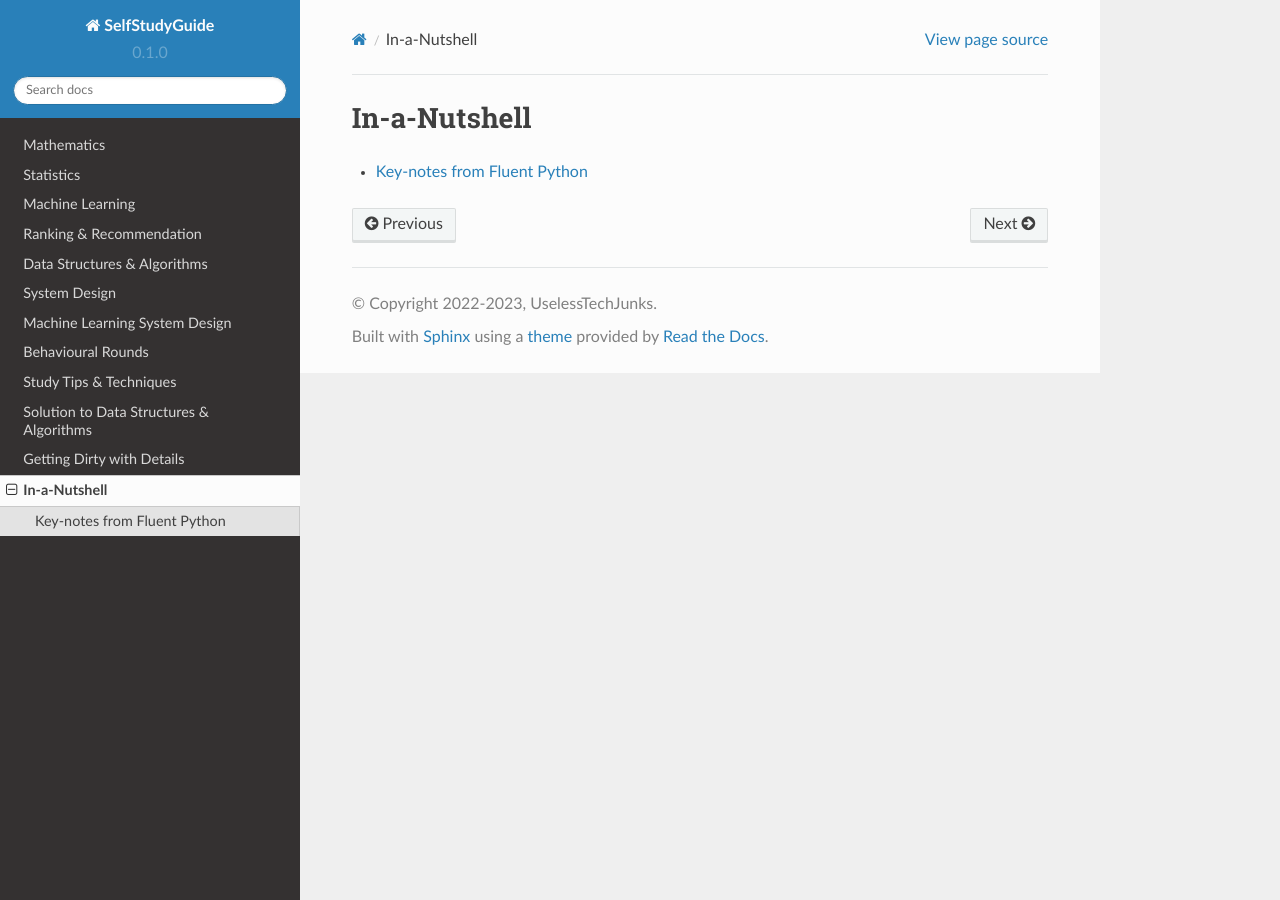
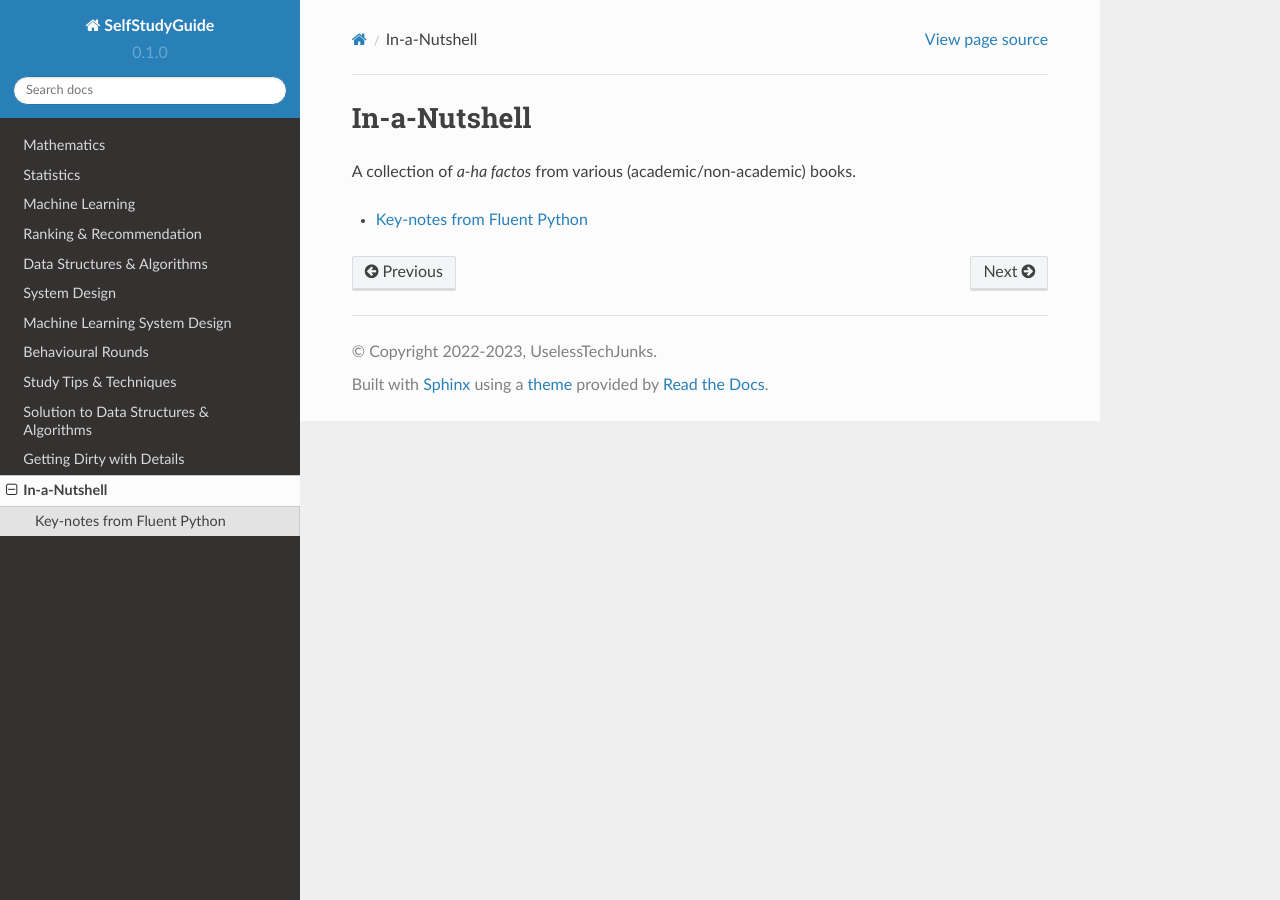
Before and after one commit to uselesstechjunks/leetcode, a Sphinx documentation site: the page built from docs/source/kurzgesagt.rst, in a window 1280 px wide. Built offline with Sphinx 7.4.7 and the Read the Docs theme 2.0.0, drawn with Linux system fonts in a browser that asks for light colours.

Commit message:
Update kurzgesagt.rst

```diff
--- a/docs/source/kurzgesagt.rst
+++ b/docs/source/kurzgesagt.rst
@@ -1,5 +1,7 @@
 In-a-Nutshell
 ##########################################################################
+
+A collection of *a-ha factos* from various (academic/non-academic) books.
 
 .. toctree::
 
```
